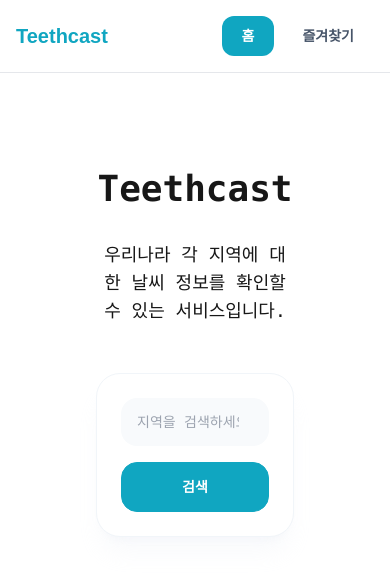
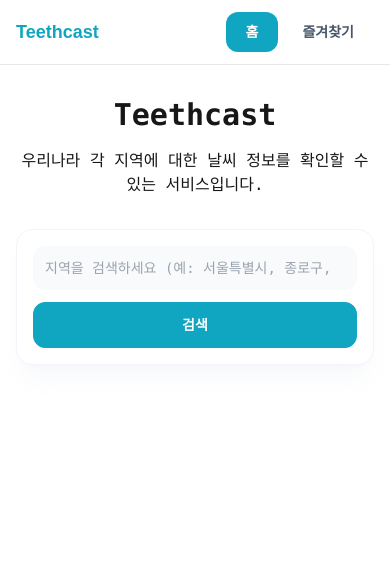
Before and after one commit to seong5/teethcast, a Next.js app: page / in a window 390 px wide. Shown: the top 576 px of the page. Built offline with nearby package versions, Linux system fonts and the light colour scheme.

Commit message:
반응형디자인 적용

```diff
--- a/src/pages/favorites/index.tsx
+++ b/src/pages/favorites/index.tsx
@@ -1,11 +1,11 @@
 export function FavoritesPage() {
   return (
-    <main className="flex min-h-screen flex-col items-center justify-center p-24">
+    <main className="flex min-h-screen flex-col items-center justify-center px-4 py-8 sm:px-6 sm:py-12 md:px-8 md:py-16 lg:p-24">
       <div className="z-10 max-w-5xl w-full items-center justify-between font-mono text-sm">
-        <h1 className="text-4xl font-bold text-center mb-8">
+        <h1 className="text-3xl font-bold text-center mb-4 sm:text-4xl sm:mb-6 md:mb-8">
           즐겨찾기
         </h1>
-        <p className="text-center text-lg">
+        <p className="text-center text-base sm:text-lg">
           즐겨찾기한 지역의 날씨 정보를 확인할 수 있습니다.
         </p>
       </div>
--- a/src/pages/home/index.tsx
+++ b/src/pages/home/index.tsx
@@ -11,12 +11,12 @@ export function HomePage() {
   };
 
   return (
-    <main className="flex min-h-screen flex-col items-center p-24">
+    <main className="flex min-h-screen flex-col items-center px-4 py-8 sm:px-6 sm:py-12 md:px-8 md:py-16 lg:p-24">
       <div className="z-10 max-w-5xl w-full items-center justify-between font-mono text-sm">
-        <h1 className="text-4xl font-bold text-center mb-8">
+        <h1 className="text-3xl font-bold text-center mb-4 sm:text-4xl sm:mb-6 md:mb-8">
           Teethcast
         </h1>
-        <p className="text-center text-lg mb-12">
+        <p className="text-center text-base mb-8 sm:text-lg sm:mb-10 md:mb-12">
           우리나라 각 지역에 대한 날씨 정보를 확인할 수 있는 서비스입니다.
         </p>
         <div className="w-full">
--- a/src/shared/ui/SearchBar.tsx
+++ b/src/shared/ui/SearchBar.tsx
@@ -17,7 +17,7 @@ export default function SearchBar({
 }: SearchBarProps) {
   return (
     <div
-      className={`flex flex-col items-center gap-4 rounded-3xl border border-slate-100 bg-white p-6 shadow-xl shadow-slate-200/20 md:flex-row ${className}`}
+      className={`flex flex-col items-center gap-3 rounded-2xl border border-slate-100 bg-white p-4 shadow-xl shadow-slate-200/20 sm:gap-4 sm:rounded-3xl sm:p-6 md:flex-row ${className}`}
       role="search"
       aria-label="검색"
     >
@@ -37,7 +37,7 @@ export default function SearchBar({
             }
           }}
           aria-label={placeholder || '검색어 입력'}
-          className="w-full rounded-2xl border-none bg-slate-50 py-3.5 px-4 text-sm font-medium text-black outline-none transition-all focus:ring-4 focus:ring-[#10a6c1]/20 focus:border focus:border-[#10a6c1]"
+          className="w-full rounded-xl border-none bg-slate-50 py-3 px-3 text-sm font-medium text-black outline-none transition-all focus:ring-4 focus:ring-[#10a6c1]/20 focus:border focus:border-[#10a6c1] sm:rounded-2xl sm:py-3.5 sm:px-4"
         />
       </div>
       {onSearchClick && (
@@ -45,7 +45,7 @@ export default function SearchBar({
           <button
             onClick={onSearchClick}
             aria-label="검색 실행"
-            className="flex flex-1 items-center justify-center rounded-2xl border border-[#10a6c1] bg-[#10a6c1] px-6 py-3.5 text-sm font-black text-white transition-all hover:bg-[#0d8fa8] focus:outline-none focus:ring-2 focus:ring-[#10a6c1] focus:ring-offset-2 md:flex-none"
+            className="flex flex-1 items-center justify-center rounded-xl border border-[#10a6c1] bg-[#10a6c1] px-4 py-3 text-sm font-black text-white transition-all hover:bg-[#0d8fa8] focus:outline-none focus:ring-2 focus:ring-[#10a6c1] focus:ring-offset-2 sm:rounded-2xl sm:px-6 sm:py-3.5 md:flex-none"
           >
             검색
           </button>
--- a/src/widgets/Navbar/index.tsx
+++ b/src/widgets/Navbar/index.tsx
@@ -9,12 +9,12 @@ export default function Navbar() {
 
   return (
     <nav className="border-b border-gray-200 bg-white">
-      <div className="mx-auto flex max-w-7xl items-center justify-between px-4 py-4 sm:px-6 lg:px-8">
-        <Link href="/" className="flex items-center gap-3">
-          <span className="text-xl font-bold text-[#10a6c1]">Teethcast</span>
+      <div className="mx-auto flex max-w-7xl items-center justify-between px-4 py-3 sm:px-6 sm:py-4 lg:px-8">
+        <Link href="/" className="flex items-center gap-2 sm:gap-3">
+          <span className="text-lg font-bold text-[#10a6c1] sm:text-xl">Teethcast</span>
         </Link>
 
-        <div className="flex items-center gap-2">
+        <div className="flex items-center gap-1 sm:gap-2">
           <Link href="/">
             <Button
               type="button"
```
Also changed, not shown: next-env.d.ts.
